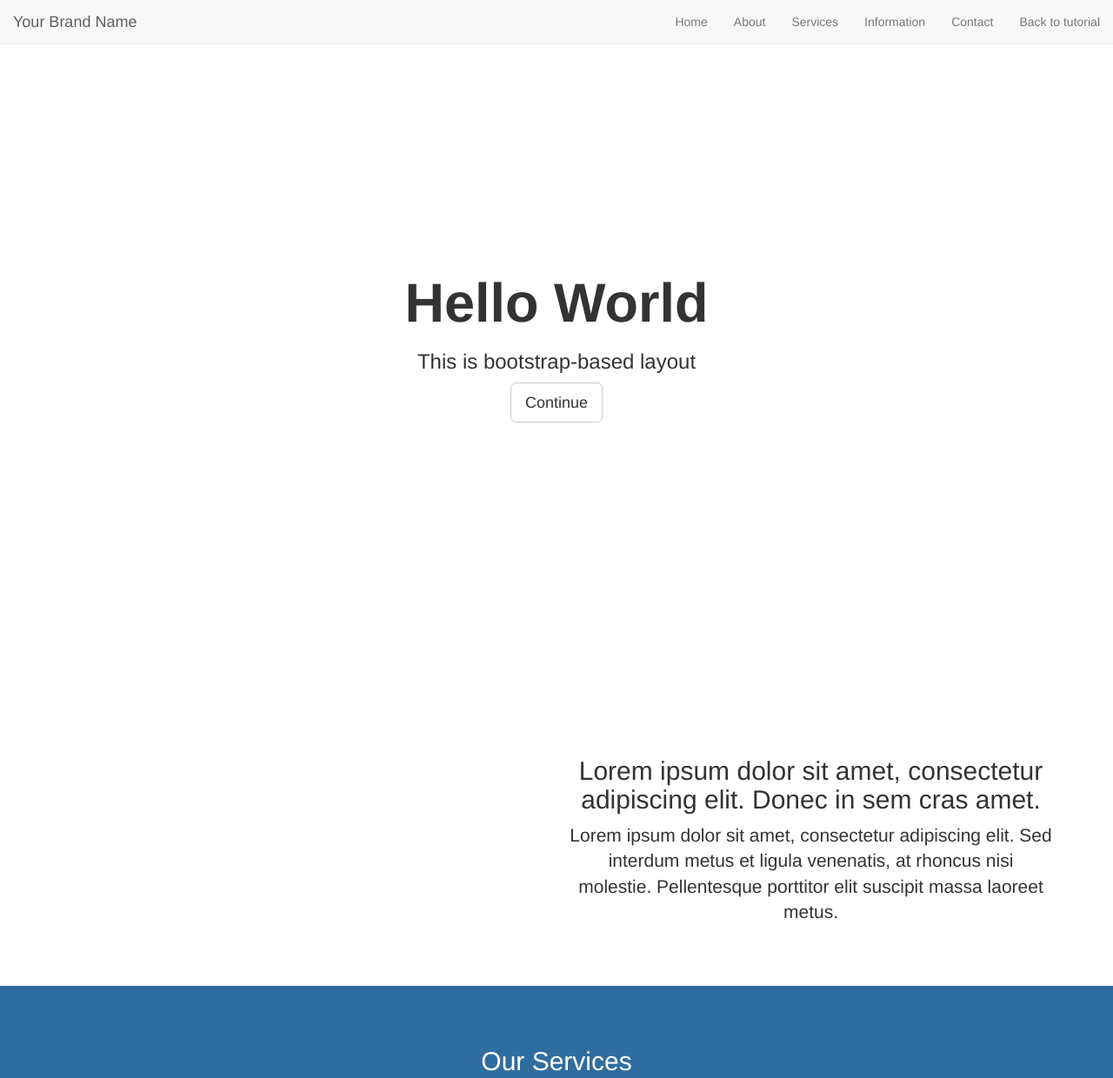
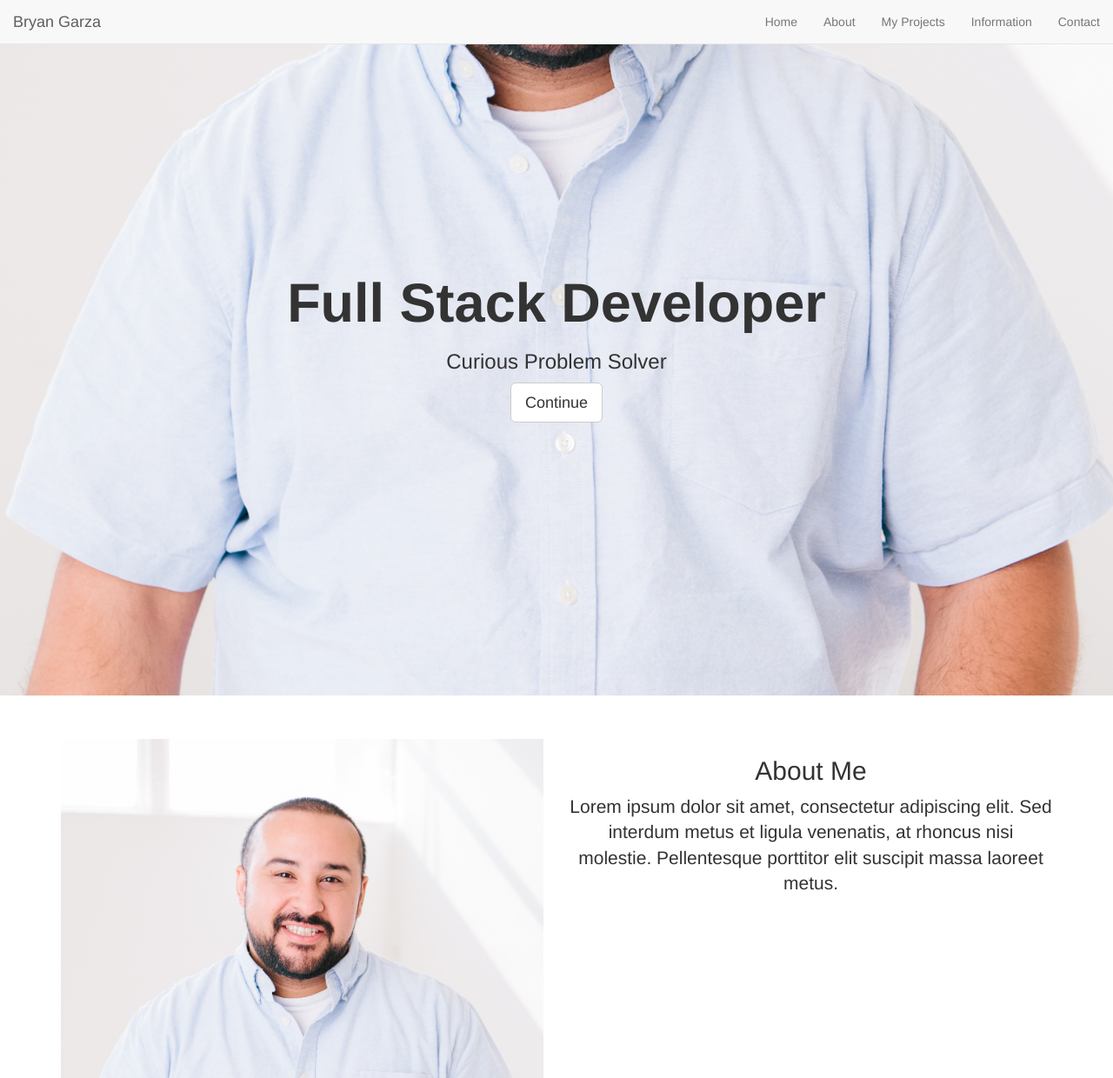
Before and after one commit to RANDoMenace/bgarza1016.github.io, a plain HTML site: page index.html in a window 1280 px wide. Shown: the top 1240 px of the page at 87% size. Drawn offline with nearby package versions, Linux system fonts and the light colour scheme.

Commit message:
added pics and fixed drop down.

```diff
--- a/css/style.css
+++ b/css/style.css
@@ -27,7 +27,7 @@ html, body {
 
 /* additional sections */
 #home {
-  background: url(../images/home.jpg) no-repeat center center fixed;
+  background: url(../images/IMG_6371.JPG) no-repeat center center fixed;
   display: table;
   height: 100%;
   position: relative;
@@ -58,7 +58,7 @@ html, body {
 }
 
 #information {
-  background: url(../images/estate.jpg) no-repeat center center fixed;
+  background: url(../images/thumb_IMG_4660_1024.jpg) no-repeat center center fixed;
   display: table;
   height: 800px;
   position: relative;
--- a/index.html
+++ b/index.html
@@ -3,18 +3,17 @@
 
 <head>
   <meta charset="utf-8" />
-  <meta name="author" content="Script Tutorials" />
-  <title>Bootstrap one-page template with Parallax effect | Script Tutorials</title>
+  <title>Bryan Garza</title>
   <meta name="viewport" content="width=device-width, initial-scale=1.0, maximum-scale=1.0, user-scalable=no">
   <!-- attach CSS styles -->
-<!-- Latest compiled and minified CSS -->
-<link rel="stylesheet" href="https://maxcdn.bootstrapcdn.com/bootstrap/3.3.6/css/bootstrap.min.css">
-<link href="css/style.css" rel="stylesheet" />
+  <!-- Latest compiled and minified CSS -->
+  <link rel="stylesheet" href="https://maxcdn.bootstrapcdn.com/bootstrap/3.3.6/css/bootstrap.min.css">
+  <link href="css/style.css" rel="stylesheet" />
 </head>
 
 <body>
   <!--  BODY PAGE CONTENT -->
- <!-- navigation panel -->
+  <!-- navigation panel -->
   <nav class="navbar navbar-default navbar-fixed-top" role="navigation">
     <div class="container-fluid">
       <!-- Brand and toggle get grouped for better mobile display -->
@@ -25,17 +24,16 @@
           <span class="icon-bar"></span>
           <span class="icon-bar"></span>
         </button>
-        <a class="navbar-brand" href="#">Your Brand Name</a>
+        <a class="navbar-brand" href="#">Bryan Garza</a>
       </div>
 
       <div class="collapse navbar-collapse" id="navbar-collapse-main">
         <ul class="nav navbar-nav navbar-right">
           <li><a href="#home">Home</a></li>
           <li><a href="#about">About</a></li>
-          <li><a href="#services">Services</a></li>
+          <li><a href="#services">My Projects</a></li>
           <li><a href="#information">Information</a></li>
           <li><a href="#google_map">Contact</a></li>
-          <li><a href="https://www.script-tutorials.com/bootstrap-one-page-template-with-parallax-effect/">Back to tutorial</a></li>
         </ul>
       </div><!-- /.navbar-collapse -->
     </div><!-- /.container-fluid -->
@@ -43,8 +41,8 @@
   <!-- first section - Home -->
   <div id="home" class="home">
     <div class="text-vcenter">
-      <h1>Hello World</h1>
-      <h3>This is bootstrap-based layout</h3>
+      <h1>Full Stack Developer</h1>
+      <h3>Curious Problem Solver</h3>
       <a href="#about" class="btn btn-default btn-lg">Continue</a>
     </div>
   </div>
@@ -54,10 +52,10 @@
     <div class="container">
       <div class="row">
         <div class="col-sm-6">
-          <img src="images/logo.png" alt="" />
+          <img src="images/IMG_6371.JPG" alt="" />
         </div>
         <div class="col-sm-6 text-center">
-          <h2>Lorem ipsum dolor sit amet, consectetur adipiscing elit. Donec in sem cras amet.</h2>
+          <h2>About Me</h2>
           <p class="lead">Lorem ipsum dolor sit amet, consectetur adipiscing elit. Sed interdum metus et ligula venenatis, at rhoncus nisi molestie. Pellentesque porttitor elit suscipit massa laoreet metus.</p>
         </div>
       </div>
@@ -67,7 +65,7 @@
   <!-- third section - Services -->
   <div id="services" class="pad-section">
     <div class="container">
-      <h2 class="text-center">Our Services</h2> <hr />
+      <h2 class="text-center">My Projects</h2> <hr />
       <div class="row text-center">
         <div class="col-sm-3 col-xs-6">
           <i class="glyphicon glyphicon-cloud"> </i>
@@ -135,7 +133,7 @@
   <!-- /fifth section -->
 
   <!-- google map -->
-  <div id="google_map"></div>
+  <!-- <div id="google_map"></div> -->
   <!-- /google map -->
 
   <!-- footer -->
@@ -151,7 +149,7 @@
   <!-- attach JavaScripts -->
   <script src="https://ajax.googleapis.com/ajax/libs/jquery/1.11.3/jquery.min.js"></script>
   <!-- Latest compiled and minified JavaScript -->
-  <script src="https://maxcdn.bootstrapcdn.com/bootstrap/3.3.6/js/bootstrap.min.js" ></script>
+  <script src="https://maxcdn.bootstrapcdn.com/bootstrap/3.3.6/js/bootstrap.min.js"></script>
   <script src="js/main.js"></script>
 </body>
 
```
Also changed, not shown: images/IMG_6371.JPG (added), images/thumb_IMG_4660_1024.jpg (added).
